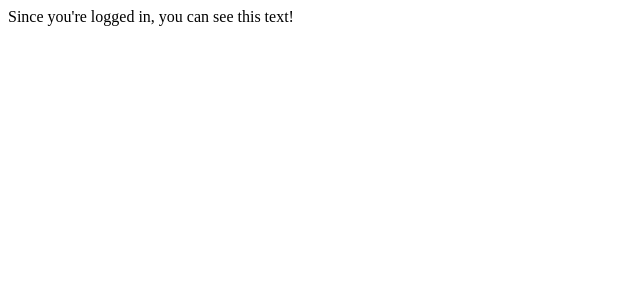
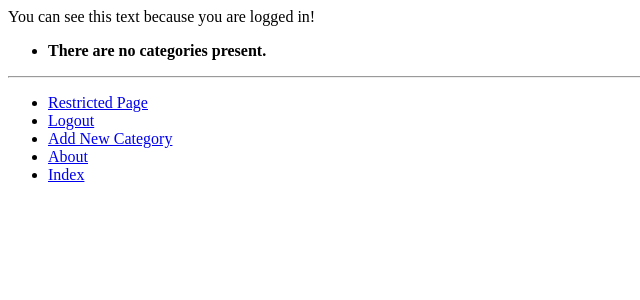
Before and after one commit to kolox-/rango, a Django app: page /rango/restricted/ in a window 1280 px wide. Shown: the top 300 px of the page, without its empty margins (0-640 px from the left). Run offline with Django 3.2, Linux system fonts and the light colour scheme; the visitor is signed in with stand-in values (Sample User, id 1); data that the repository does not hold is empty.

Commit message:
[9.10] Templated restricted page, added authentication requirements to add category and page

```diff
--- a/tango_with_django_project/rango/views.py
+++ b/tango_with_django_project/rango/views.py
@@ -62,6 +62,7 @@ def show_category(request, category_name_slug):
     return render(request, 'rango/category.html', context_dict)
 
 
+@login_required
 def add_category(request):
     form = CategoryForm()
 
@@ -88,6 +89,7 @@ def add_category(request):
     return render(request, 'rango/add_category.html', {'form': form})
 
 
+@login_required
 def add_page(request, category_name_slug):
     try:
         category = Category.objects.get(slug=category_name_slug)
@@ -214,4 +216,4 @@ def user_logout(request):
 
 @login_required
 def restricted(request):
-    return HttpResponse("Since you're logged in, you can see this text!")
+    return render(request, 'rango/restricted.html', {})
--- a/tango_with_django_project/templates/rango/base.html
+++ b/tango_with_django_project/templates/rango/base.html
@@ -27,11 +27,11 @@
 	{% if user.is_authenticated %}
 	  <li><a href="{% url 'restricted' %}">Restricted Page</a></li>
 	  <li><a href="{% url 'logout' %}">Logout</a></li>
+	  <li><a href="{% url 'add_category' %}">Add New Category</a></li>
 	{% else %}
   	  <li><a href="{% url 'register' %}">Sign Up</a></li>
 	  <li><a href="{% url 'login' %}">Login</a></li>
 	{% endif %}
-	  <li><a href="{% url 'add_category' %}">Add New Category</a></li>
 	  <li><a href="{% url 'about' %}">About</a></li>
 	  <li><a href="{% url 'index' %}">Index</a></li>
       </ul>
--- a/tango_with_django_project/templates/rango/category.html
+++ b/tango_with_django_project/templates/rango/category.html
@@ -18,7 +18,10 @@
     {% else %}
       <strong>No pages currently in category.</strong>
     {% endif %}
-    <a href="{% url 'add_page' category.slug %}">Add a Page</a> <br/>
+
+    {% if user.is_authenticated %}
+      <a href="{% url 'add_page' category.slug %}">Add a Page</a> <br/>
+    {% endif %}
   {% else %}
       The specified category does not exist!
   {% endif %}
--- /dev/null
+++ b/tango_with_django_project/templates/rango/restricted.html
@@ -0,0 +1,12 @@
+{% extends 'rango/base.html' %}
+{% load staticfiles %}
+
+{% block title_block %}
+  Restricted Page
+{% endblock %}
+
+{% block body_block %}
+<div>
+  You can see this text because you are logged in!
+</div>
+{% endblock %}
```
